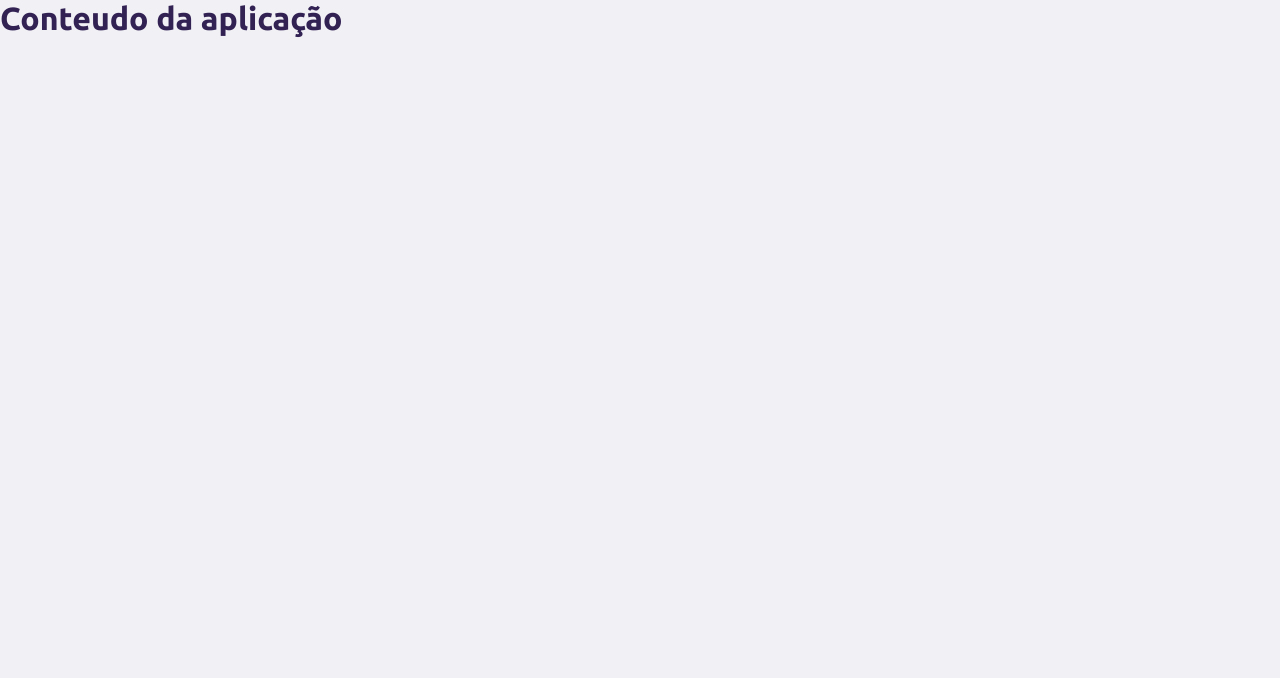
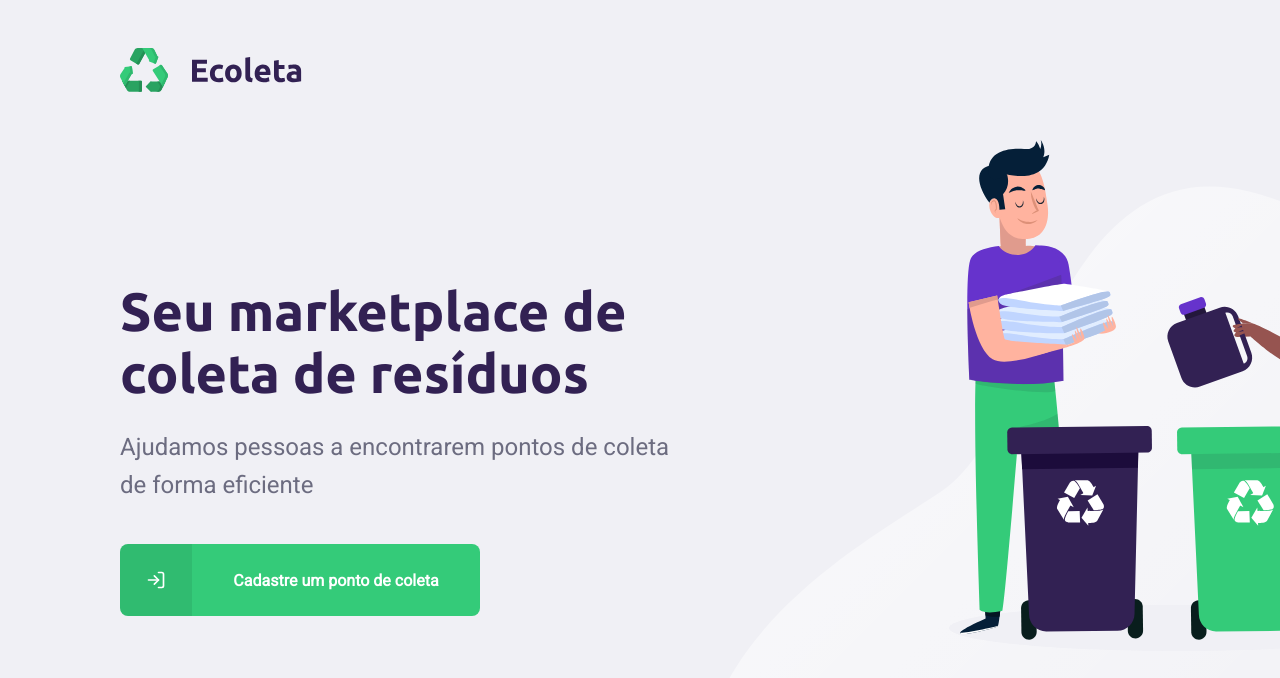
Before and after one commit to renanmascg/coleta-residuos-app, a React (Create React App) app in the folder frontend/: page / in a window 1280 px wide. Shown: the top 678 px of the page. Built offline with nearby package versions, Linux system fonts and the light colour scheme.

Commit message:
Termina a estilização da primeira pagina da aplicação Home feita

```diff
--- a/frontend/package.json
+++ b/frontend/package.json
@@ -12,6 +12,7 @@
     "@types/react-dom": "^16.9.0",
     "react": "^16.13.1",
     "react-dom": "^16.13.1",
+    "react-icons": "^3.10.0",
     "react-scripts": "3.4.1",
     "typescript": "~3.7.2"
   },
--- a/frontend/src/App.tsx
+++ b/frontend/src/App.tsx
@@ -1,9 +1,10 @@
 import React from 'react';
+import Home from './pages/home'
 import './App.css';
 
 function App() {
   return (
-    <h1>Conteudo da aplicação</h1>
+    <Home />
   );
 }
 
--- /dev/null
+++ b/frontend/src/pages/home/index.tsx
@@ -0,0 +1,30 @@
+import React from 'react';
+import logo from '../../assets/logo.svg';
+import { FiLogIn } from 'react-icons/fi'
+import './styles.css';
+
+
+const Home = () => {
+  return (
+    <div id="page-home">
+      <div className="content">
+        <header>
+          <img src={logo} alt="ecoleta"/>
+        </header>
+
+        <main>
+          <h1>Seu marketplace de coleta de resíduos</h1>
+          <p>Ajudamos pessoas a encontrarem pontos de coleta de forma eficiente</p>
+          <a href="/cadastro">
+            <span>
+              <FiLogIn />
+            </span>
+            <strong>Cadastre um ponto de coleta</strong>
+          </a>
+        </main>
+      </div>
+    </div>
+  );
+}
+
+export default Home;
--- /dev/null
+++ b/frontend/src/pages/home/styles.css
@@ -0,0 +1,107 @@
+#page-home {
+  height: 100vh;
+
+  background: url('../../assets/home-background.svg') no-repeat 700px bottom;
+}
+
+#page-home .content {
+  width: 100%;
+  height: 100%;
+  max-width: 1100px;
+  margin: 0 auto;
+  padding: 0 30px;
+
+  display: flex;
+  flex-direction: column;
+  align-items: flex-start;
+}
+
+#page-home .content header {
+  margin: 48px 0 0;
+}
+
+#page-home .content main {
+  flex: 1;
+  max-width: 560px;
+
+  display: flex;
+  flex-direction: column;
+  justify-content: center;
+}
+
+#page-home .content main h1 {
+  font-size: 54px;
+  color: var(--title-color);
+}
+
+#page-home .content main p {
+  font-size: 24px;
+  margin-top: 24px;
+  line-height: 38px;
+}
+
+#page-home .content main a {
+  width: 100%;
+  max-width: 360px;
+  height: 72px;
+  background: var(--primary-color);
+  border-radius: 8px;
+  text-decoration: none;
+
+  display: flex;
+  align-items: center;
+  overflow: hidden;
+
+  margin-top: 40px;
+}
+
+#page-home .content main a span {
+  display: block;
+  background: rgba(0, 0, 0, 0.08);
+  width: 72px;
+  height: 72px;
+
+  display: flex;
+  align-items: center;
+  justify-content: center;
+  transition: background-color 0.2s;
+}
+
+#page-home .content main a span svg {
+  color: #FFF;
+  width: 20px;
+  height: 20px;
+}
+
+#page-home .content main a strong {
+  flex: 1;
+  text-align: center;
+  color: #FFF;
+}
+
+#page-home .content main a:hover {
+  background: #2FB86E;
+}
+
+@media(max-width: 900px) {
+  #page-home .content {
+    align-items: center;
+    text-align: center;
+  }
+
+  #page-home .content header {
+    margin: 48px auto 0;
+  }
+
+  #page-home .content main {
+    align-items: center;
+  }
+
+  #page-home .content main h1 {
+    font-size: 42px;
+  }
+
+  #page-home .content main p {
+    font-size: 24px;
+  }
+}
```
Also changed, not shown: frontend/src/assets/home-background.svg (added), frontend/src/assets/logo.svg (added).
